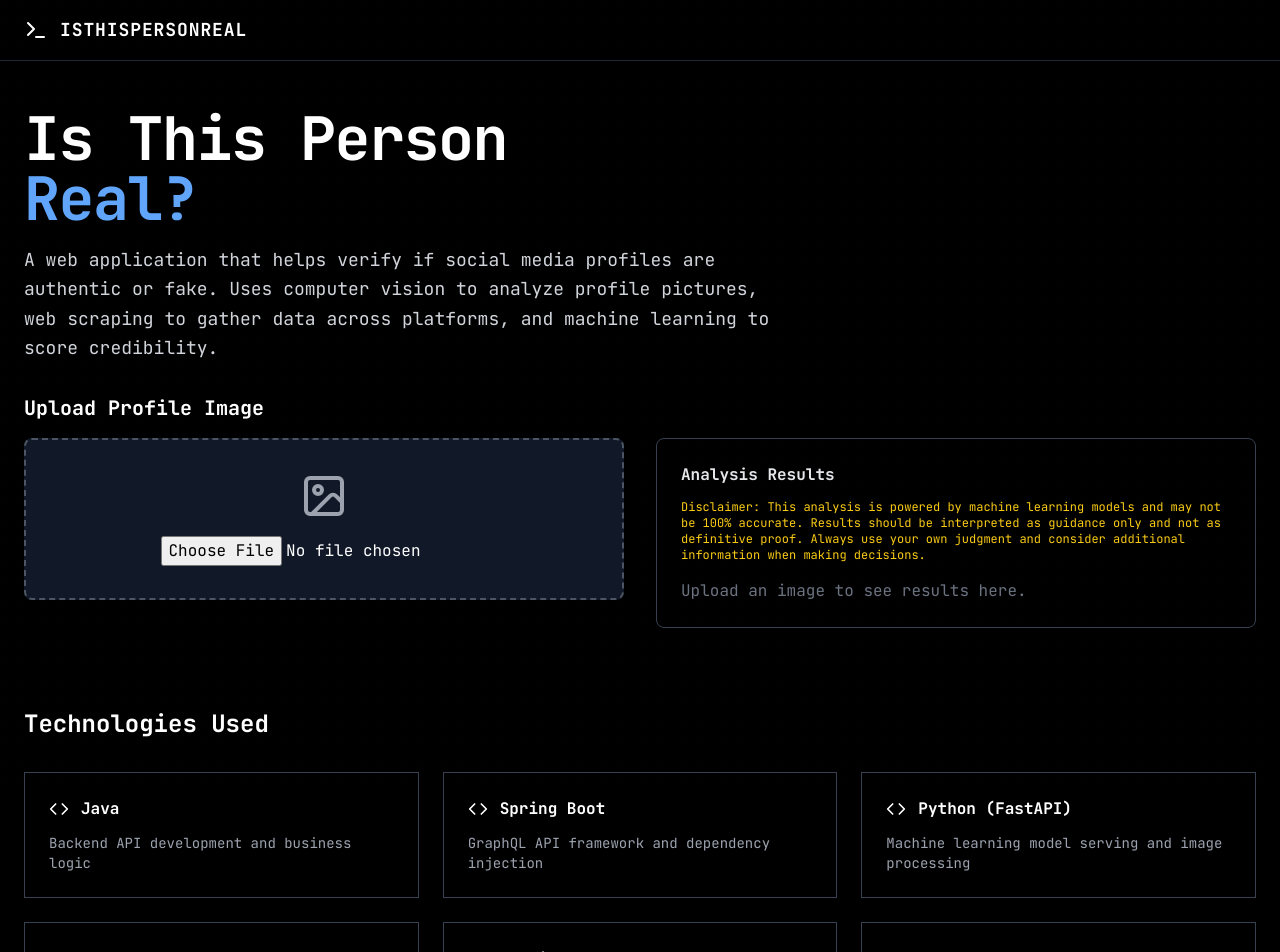
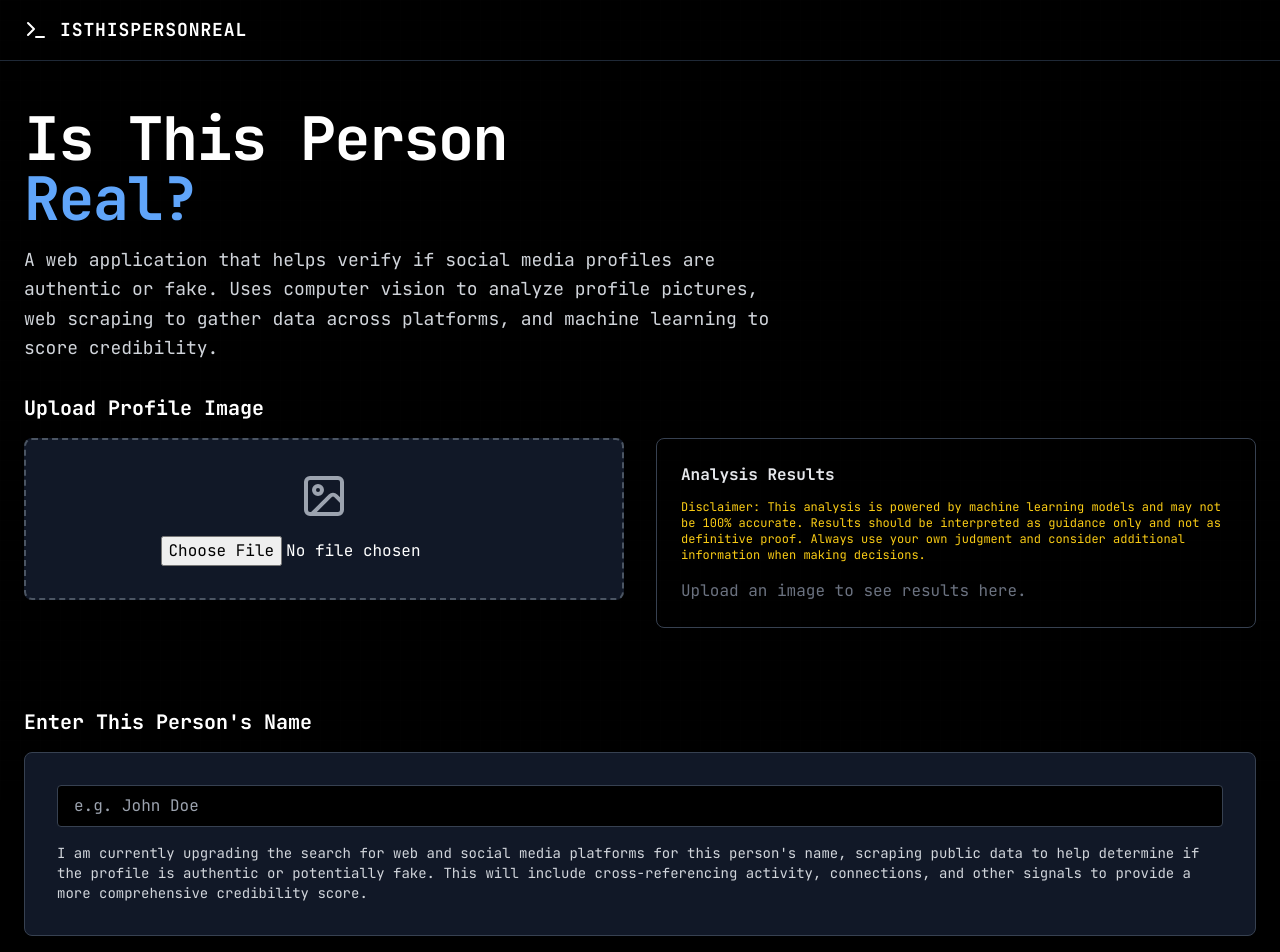
Before and after one commit to jvalaj/isthispersonrealfinal, a React (Vite) app: page / in a window 1280 px wide. Shown: the top 952 px of the page. Built offline with nearby package versions, Linux system fonts and the light colour scheme.

Commit message:
dsiabled input

```diff
--- a/src/App.tsx
+++ b/src/App.tsx
@@ -259,6 +259,24 @@ function App() {
             </div>
           </section>
 
+          {/* Name Search Section */}
+          <div className="mb-12">
+            <h2 className="text-xl font-bold mb-4">Enter This Person's Name</h2>
+            <div className="border border-gray-700 bg-gray-900 rounded-lg p-8">
+              <input
+                type="text"
+                placeholder="e.g. John Doe"
+                className="w-full px-4 py-2 rounded bg-black border border-gray-700 text-white mb-4 focus:outline-none focus:border-blue-400"
+                disabled
+              />
+              <p className="text-gray-300 text-sm">
+                I am currently upgrading the search for web and social media platforms for this person's name,
+                scraping public data to help determine if the profile is authentic or potentially fake.
+                This will include cross-referencing activity, connections, and other signals to provide a more comprehensive credibility score.
+              </p>
+            </div>
+          </div>
+
           {/* Tech Stack */}
           <section className="mb-20">
             <h2 className="text-2xl font-bold mb-8">Technologies Used</h2>
```
